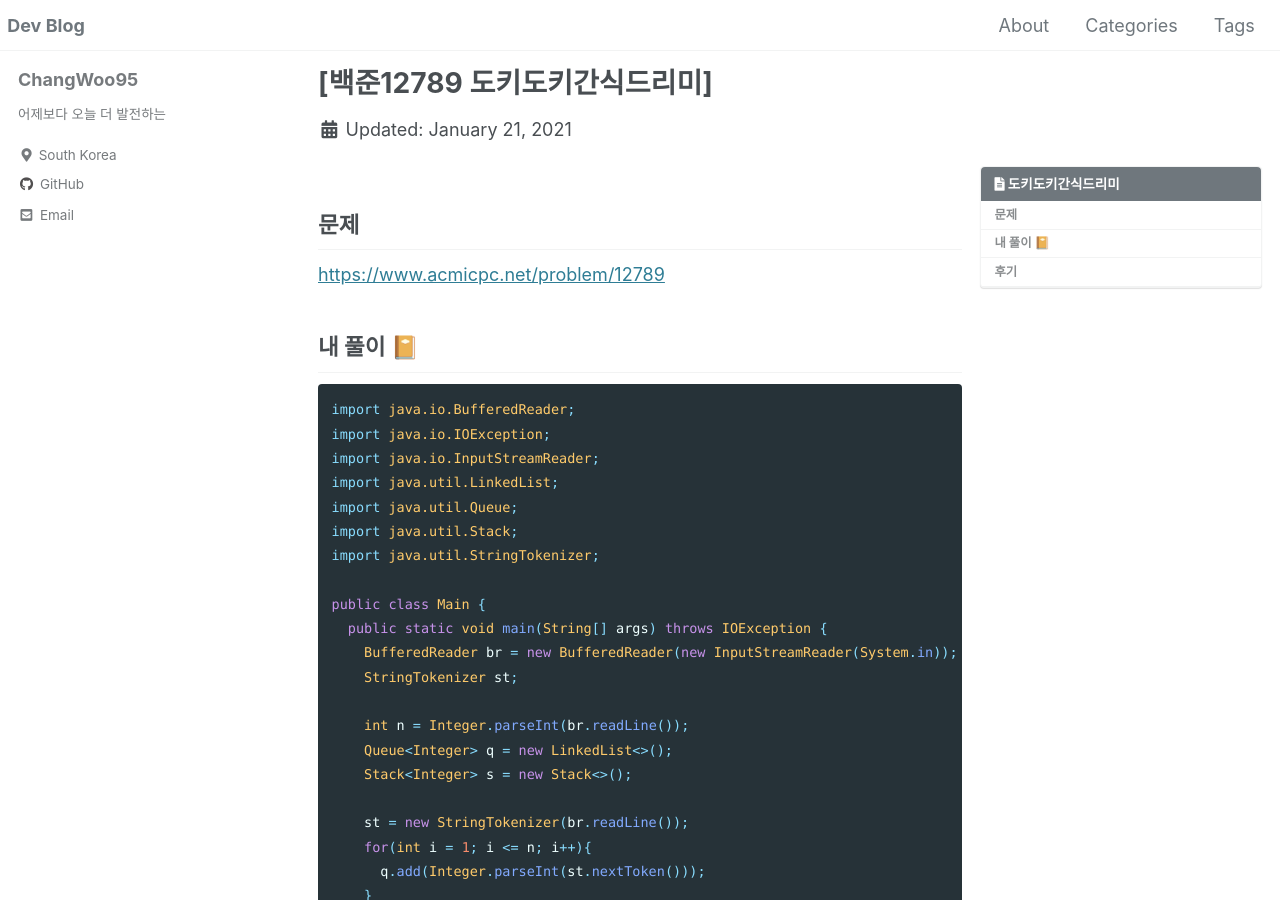
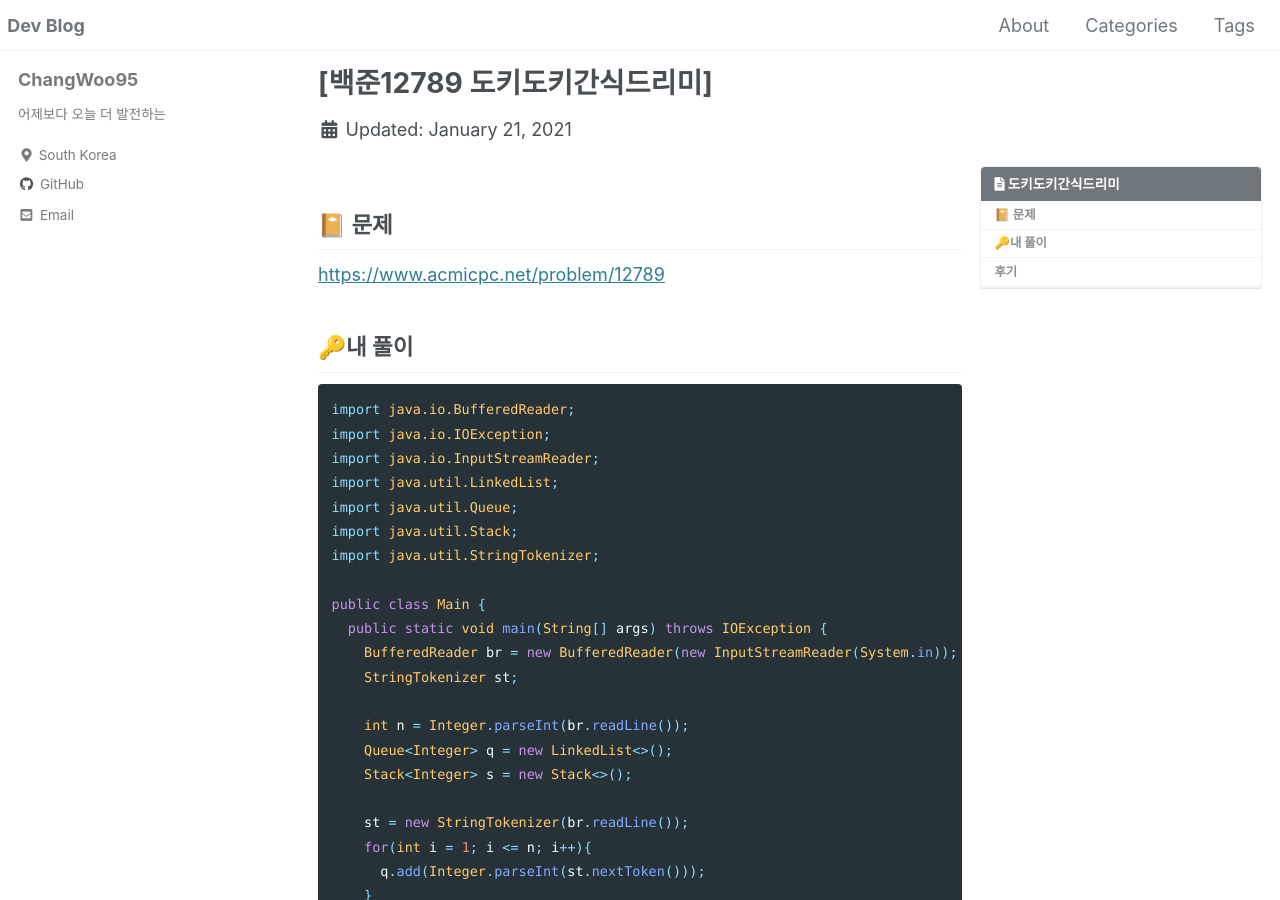
Before and after one commit to ChangWoo95/ChangWoo95.github.io, a Jekyll site: the page built from _posts/2021-01-20-boj12789-도키도키간식드리미.md, in a window 1280 px wide and 900 px high. Built offline with Jekyll 4.4.1, drawn with Linux system fonts in a browser that asks for light colours; cached includes are drawn as plain includes; emoji names are drawn with the system emoji font; comment, search, counter and statistics services are not loaded.

````diff
--- a/_posts/2021-01-20-boj12789-도키도키간식드리미.md
+++ b/_posts/2021-01-20-boj12789-도키도키간식드리미.md
@@ -13,11 +13,11 @@ toc: true
 toc_sticky: true
 toc_label: "도키도키간식드리미"
 ---
-## 문제
-
+## :notebook_with_decorative_cover: 문제
 <https://www.acmicpc.net/problem/12789>
 
-## 내 풀이 :notebook_with_decorative_cover:
+## 🔑내 풀이
+
 ```java
 import java.io.BufferedReader;
 import java.io.IOException;
````
